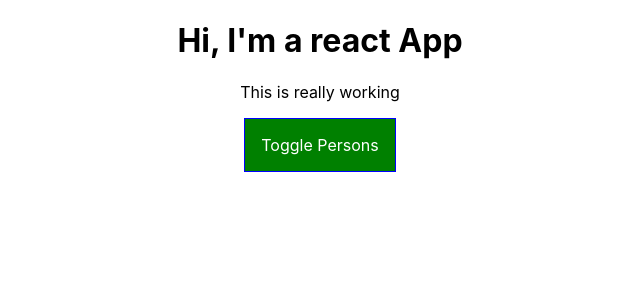
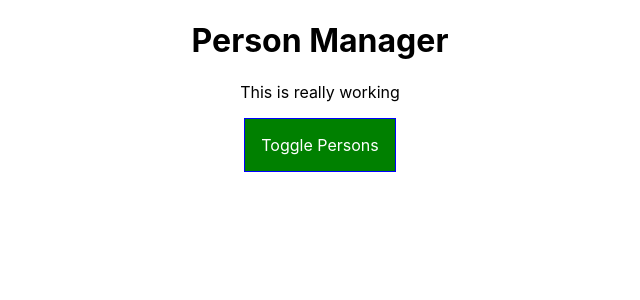
Before and after one commit to stjepanantolovic/ReactStjepan, a React (Create React App) app: page / in a window 1280 px wide. Shown: the top 300 px of the page, without its empty margins (320-960 px from the left). Built offline with nearby package versions, Linux system fonts and the light colour scheme.

Commit message:
init lifeCycle

```diff
--- a/src/components/Cockpit/Cockpit.js
+++ b/src/components/Cockpit/Cockpit.js
@@ -18,7 +18,7 @@ const cockpit = (props) =>{
 
     return(
         <div className={classes.Cockpit}>
-            <h1>Hi, I'm a react App</h1>
+            <h1>{props.title}</h1>
             <p className={assignedClasses.join(' ')}>This is really working</p>
             <button className={btnClass}
             onClick={props.clicked}>Toggle Persons</button>
--- a/src/containers/App.js
+++ b/src/containers/App.js
@@ -55,6 +55,7 @@ deletePersonHandler=(personIndex)=>{
         return (
           <div className={classes.App}>
           <Cockpit
+          title={this.props.appTitle}
           showPersons={this.state.showPersons}
           persons={this.state.persons}
           clicked={this.togglePersonHandler}/>
--- a/src/index.js
+++ b/src/index.js
@@ -4,5 +4,5 @@ import './index.module.css';
 import App from './containers/App';
 import * as serviceWorker from './serviceWorker';
 
-ReactDOM.render(<App />, document.getElementById('root'));
+ReactDOM.render(<App appTitle="Person Manager"/>, document.getElementById('root'));
 serviceWorker.register();
```
